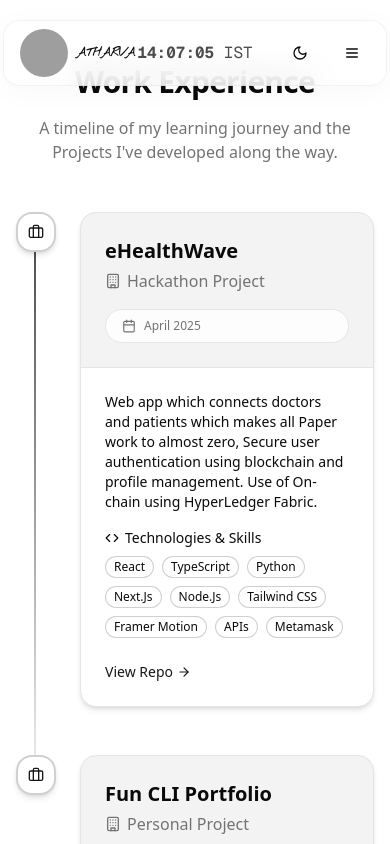
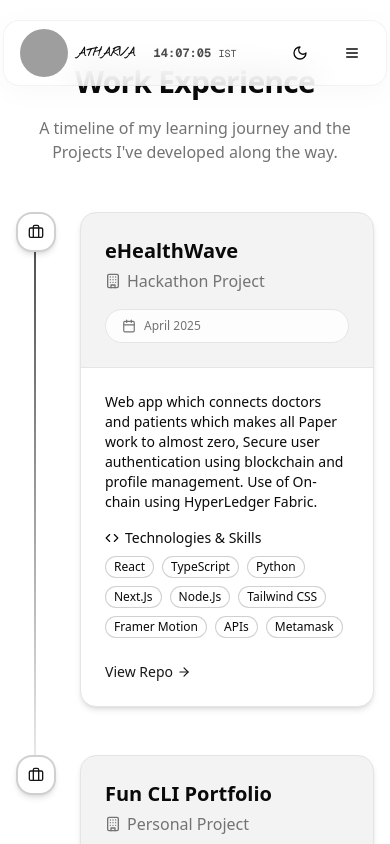
Before and after one commit to atharvamhaske/atharvaxdevs-v1, a Next.js app: page /projects in a window 390 px wide. Shown: the top 844 px of the page. Built offline with nearby package versions, Linux system fonts and the light colour scheme; grey boxes are pictures that could not be loaded; a web font is replaced by a local one.

Commit message:
basic changes

```diff
--- a/src/components/root/Clock2.tsx
+++ b/src/components/root/Clock2.tsx
@@ -15,12 +15,12 @@ export default function Clock2({ className = "", showLocation = true }: { classN
     .toLocaleTimeString("en-IN", { hour12: false, timeZone: "Asia/Kolkata" });
 
   return (
-    <div className={`flex items-center gap-3 font-mono ${className}`}>
+    <div className={`flex items-center gap-1 md:gap-3 font-mono text-xs md:text-base ${className}`}>
 
-      <span className="font-bold text-black dark:text-white">{formatted} <span className="text-base font-normal">IST</span></span>
+      <span className="font-bold text-black dark:text-white">{formatted} <span className="text-[10px] md:text-base font-normal">IST</span></span>
       {showLocation && (
-        <span className="flex items-center gap-1 ml-4 font-bold text-black dark:text-white">
-          <Globe size={18} className="inline-block mb-0.5" />
+        <span className="flex items-center gap-1 ml-2 md:ml-4 font-bold text-black dark:text-white">
+          <Globe size={14} className="inline-block mb-0.5 md:w-[18px] md:h-[18px]" />
           Pune,India
         </span>
       )}
```
